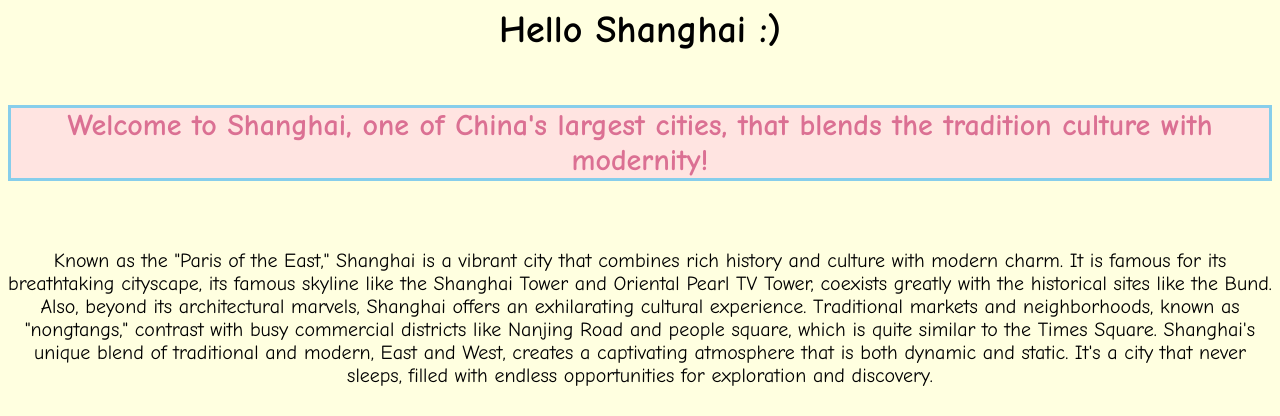
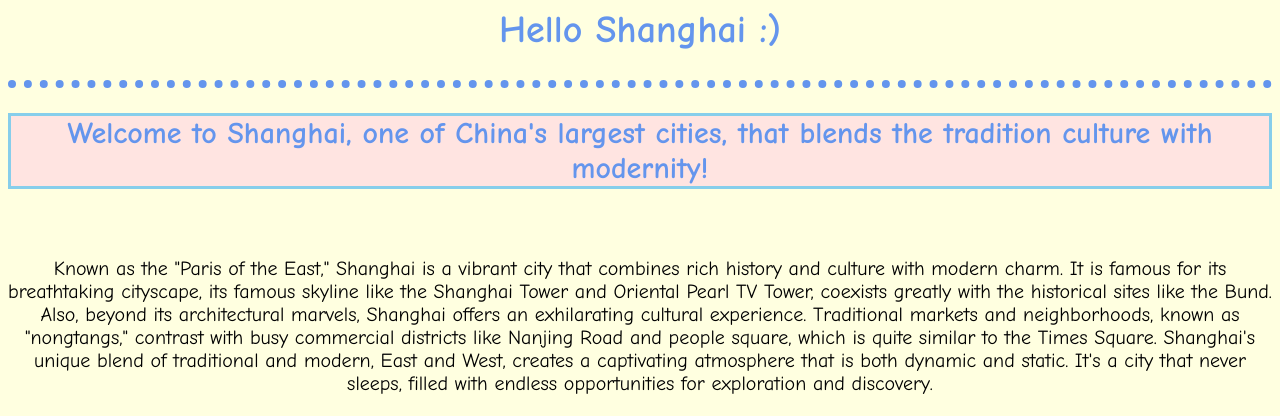
Before and after one commit to qxu23/summer23, a plain HTML site: page index.html in a window 1280 px wide. Shown: the top 416 px of the page. Drawn offline with Linux system fonts and the light colour scheme.

Commit message:
Update index.html

```diff
--- a/index.html
+++ b/index.html
@@ -9,15 +9,15 @@ font-family:  "Comic Sans MS", Times, serif;
 text-align: center;
 }
 h1 {
-color: babyblue;
+color: #6495ED;
 font-size: 38px;
-border-bottom: 8px dotted babyblue;
+border-bottom: 8px dotted #6495ED;
 padding-bottom: 28px;
 }
 h2 {
 border: 3px solid skyblue;
 background-color: mistyrose;
-color: palevioletred;
+color: #6495ED;
 }
 </style>
 
@@ -33,7 +33,7 @@ color: palevioletred;
 	<p>Known as the "Paris of the East," Shanghai is a vibrant city that combines rich history and culture with modern charm. It is famous for its breathtaking cityscape, its famous skyline like the Shanghai Tower and Oriental Pearl TV Tower, coexists greatly with the historical sites like the Bund.
 	Also, beyond its architectural marvels, Shanghai offers an exhilarating cultural experience. Traditional markets and neighborhoods, known as "nongtangs," contrast with busy commercial districts like Nanjing Road and people square, which is quite similar to the Times Square. Shanghai's unique blend of traditional and modern, East and West, creates a captivating atmosphere that is both dynamic and static.
 	It's a city that never sleeps, filled with endless opportunities for exploration and discovery.</p>
-	<br><br>
+	<br>
 <img src="https://qxu23.github.io/summer23/images/lujiazuizone.gif" style="width:30%">
 <br><br>
 All these things mentioned above will exhibit in the game, click<a href="https://qxu23.github.io/summer23/summer23.html">here</a>, do not wait and get starts!
@@ -42,7 +42,4 @@ Have a nice day!<br><br>
 <span style="background-color: mistyrose; font-size:20px">Hope you have a great memory in Shanghai!</span>
  </body>
 
-
-
-
 </html>
```
